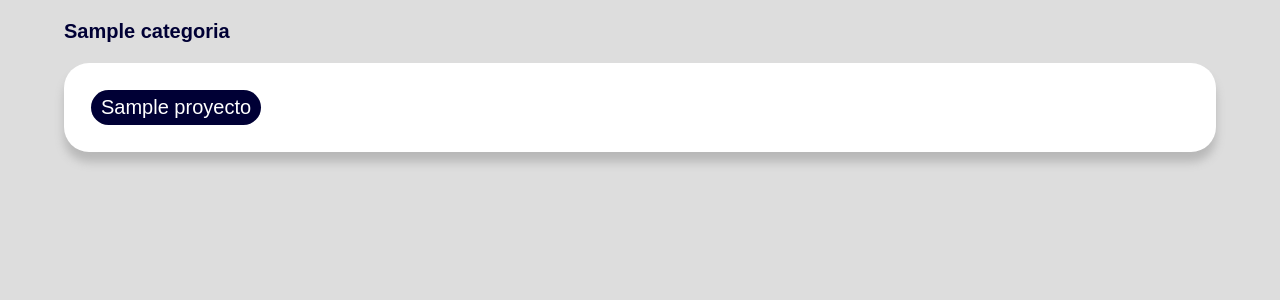
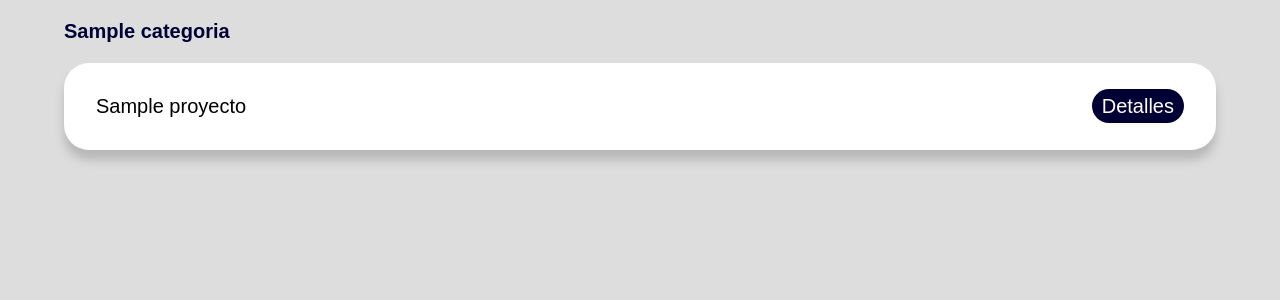
Before and after one commit to OshkarVTec/ExpoIngenieriasWeb, a PHP site: page /ver_proyectos.php in a window 1280 px wide. Shown: the part 80-380 px from the top of the page. Run offline with PHP 8.4, Linux system fonts and the light colour scheme; tables that the repository leaves empty hold one stand-in row (values such as "Sample post"); some web fonts are replaced.

Commit message:
Edited style

```diff
--- a/CSS/style.css
+++ b/CSS/style.css
@@ -69,7 +69,7 @@
 }
 
 .general td{
-  padding: 5px;
+  padding: 10px;
 }
 
 .two_objects_column {
@@ -213,6 +213,7 @@ h1 {
   border-radius: 30px;
   cursor: pointer;
   transition: all 0.3s ease 0s;
+  text-decoration: none;
 }
 
 .btn:hover{
--- a/ver_proyectos.php
+++ b/ver_proyectos.php
@@ -27,7 +27,10 @@
          foreach ($pdo->query($sql) as $row) {
             echo '<tr>';
             echo '<td>';
-            echo '<button class="btn" href="proyecto.php?id='.$row['id_proyecto'].'">'. $row['nombre'] .'</a>';
+            echo '<div>'. $row['nombre'] .'</div>';
+            echo '<td>';
+            echo '<a class="btn" href="proyecto.php?v=<?php echo time(); ?>?id_proyecto='.$row['id_proyecto'].'">Detalles</a>';
+            echo '</td>';
             echo '</td>';
             echo '</tr>';
          }
```
